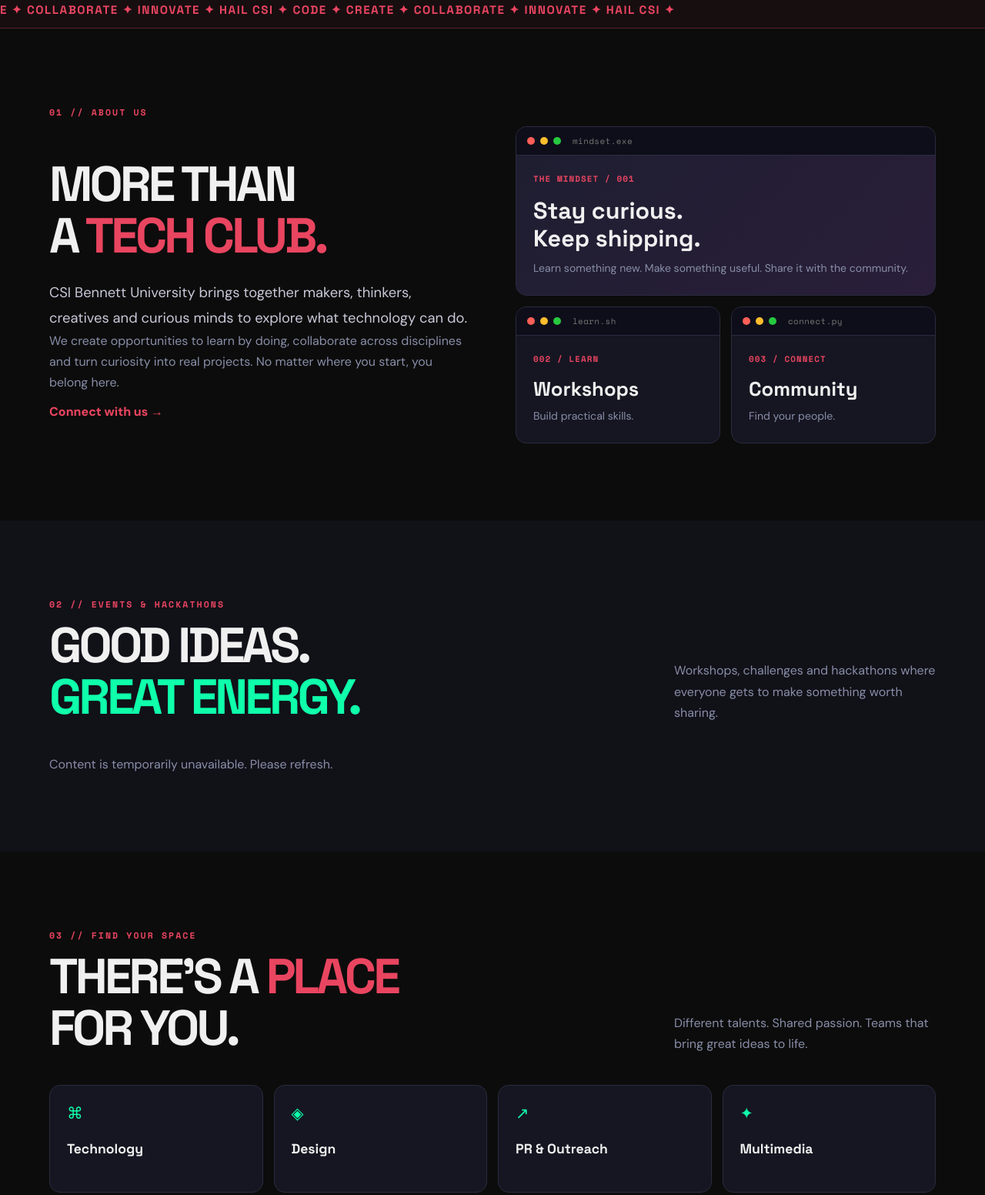
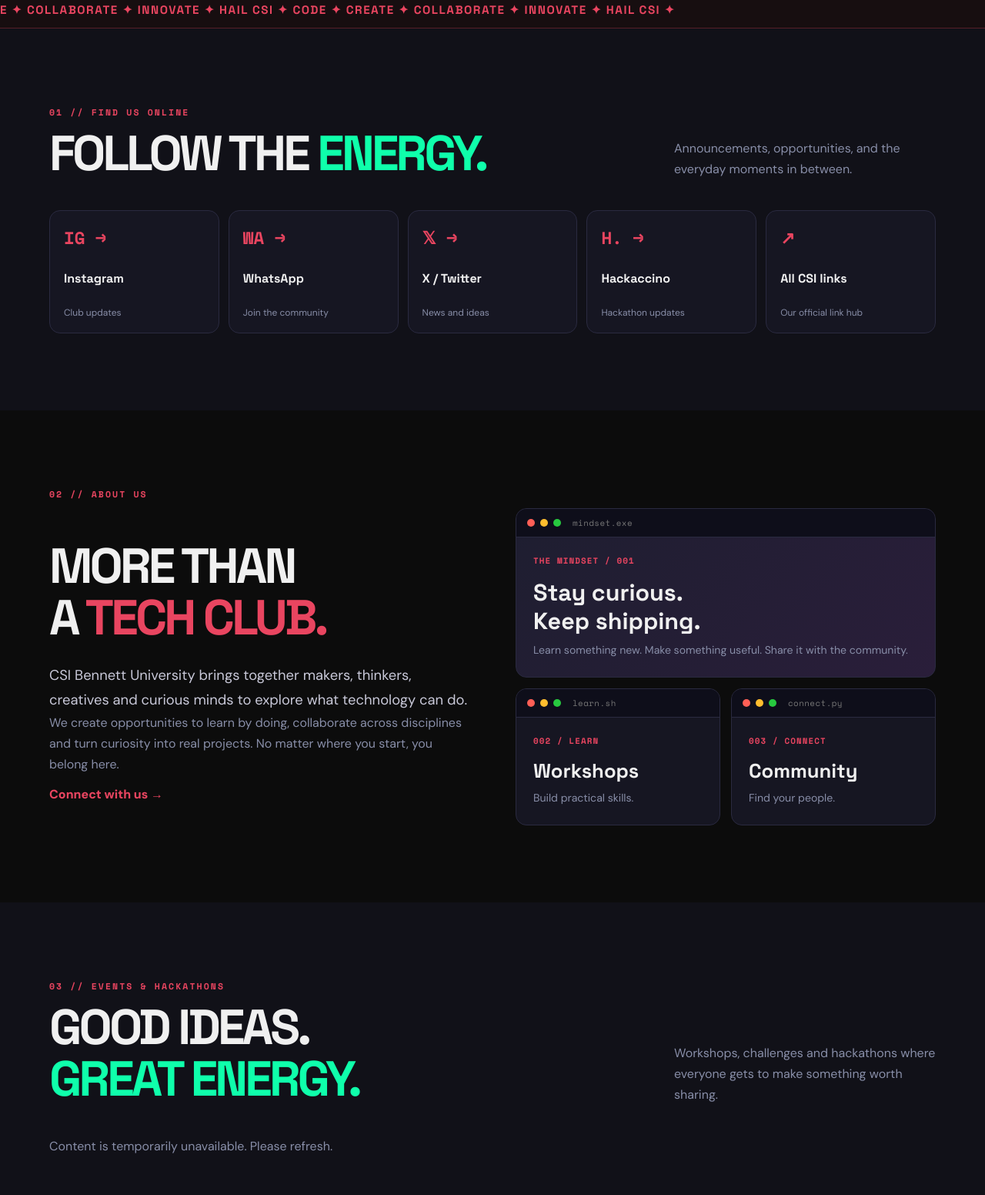
Before and after one commit to manik19011-gif/CSI, a website: page public/index.html in a window 1280 px wide. Shown: the part 889-2441 px from the top of the page at 77% size. Drawn offline with nearby package versions, Linux system fonts and the light colour scheme; no server answers.

Commit message:
feat: move Socials section first right after hero

```diff
--- a/public/index.html
+++ b/public/index.html
@@ -30,10 +30,10 @@
         <span class="hamburger"></span>
       </button>
       <div class="nav-links" id="nav-links">
+        <a href="#connect">Socials</a>
         <a href="#about">About</a>
         <a href="#events">Events</a>
         <a href="#domains">Domains</a>
-        <a href="#connect">Socials</a>
       </div>
     </nav>
   </header>
@@ -108,10 +108,27 @@
       </div>
     </div>
 
+    <!-- Socials -->
+    <section class="section section-dark" id="connect">
+      <div class="wrap">
+        <div class="section-header animate-in">
+          <div><div class="section-label">01 // FIND US ONLINE</div><h2>FOLLOW THE <span class="accent-secondary">ENERGY.</span></h2></div>
+          <p class="muted">Announcements, opportunities, and the everyday moments in between.</p>
+        </div>
+        <div class="social-grid animate-in">
+          <a href="https://www.instagram.com/csi.bu" target="_blank" rel="noopener noreferrer" class="social-card"><span class="social-icon">IG →</span><strong>Instagram</strong><small>Club updates</small></a>
+          <a href="https://chat.whatsapp.com/Ku4c8jpl6eR2ikejQQCvCA" target="_blank" rel="noopener noreferrer" class="social-card"><span class="social-icon">WA →</span><strong>WhatsApp</strong><small>Join the community</small></a>
+          <a href="https://x.com/csi_bu" target="_blank" rel="noopener noreferrer" class="social-card"><span class="social-icon">𝕏 →</span><strong>X / Twitter</strong><small>News and ideas</small></a>
+          <a href="https://www.instagram.com/hackaccino/" target="_blank" rel="noopener noreferrer" class="social-card"><span class="social-icon">H. →</span><strong>Hackaccino</strong><small>Hackathon updates</small></a>
+          <a href="https://linktr.ee/kushwahaaadi007" target="_blank" rel="noopener noreferrer" class="social-card"><span class="social-icon">↗</span><strong>All CSI links</strong><small>Our official link hub</small></a>
+        </div>
+      </div>
+    </section>
+
     <!-- About -->
     <section class="section" id="about">
       <div class="wrap">
-        <div class="section-label animate-in">01 // ABOUT US</div>
+        <div class="section-label animate-in">02 // ABOUT US</div>
         <div class="about-layout">
           <div class="about-text animate-in">
             <h2>MORE THAN<br>A <span class="accent">TECH CLUB.</span></h2>
@@ -147,7 +164,7 @@
     <section class="section section-dark" id="events">
       <div class="wrap">
         <div class="section-header animate-in">
-          <div><div class="section-label">02 // EVENTS &amp; HACKATHONS</div><h2>GOOD IDEAS.<br><span class="accent-secondary">GREAT ENERGY.</span></h2></div>
+          <div><div class="section-label">03 // EVENTS &amp; HACKATHONS</div><h2>GOOD IDEAS.<br><span class="accent-secondary">GREAT ENERGY.</span></h2></div>
           <p class="muted">Workshops, challenges and hackathons where everyone gets to make something worth sharing.</p>
         </div>
         <div class="cards three" id="events-list" aria-live="polite"><p class="loading">Loading events…</p></div>
@@ -158,7 +175,7 @@
     <section class="section" id="domains">
       <div class="wrap">
         <div class="section-header animate-in">
-          <div><div class="section-label">03 // FIND YOUR SPACE</div><h2>THERE'S A <span class="accent">PLACE</span><br>FOR YOU.</h2></div>
+          <div><div class="section-label">04 // FIND YOUR SPACE</div><h2>THERE'S A <span class="accent">PLACE</span><br>FOR YOU.</h2></div>
           <p class="muted">Different talents. Shared passion. Teams that bring great ideas to life.</p>
         </div>
         <div class="domain-grid animate-in">
@@ -170,23 +187,6 @@
           <div class="domain-card"><span class="domain-icon">◎</span><strong>Management</strong></div>
           <div class="domain-card"><span class="domain-icon">✎</span><strong>Content</strong></div>
           <div class="domain-card"><span class="domain-icon">⇄</span><strong>Sponsorship</strong></div>
-        </div>
-      </div>
-    </section>
-
-    <!-- Socials -->
-    <section class="section section-dark" id="connect">
-      <div class="wrap">
-        <div class="section-header animate-in">
-          <div><div class="section-label">04 // FIND US ONLINE</div><h2>FOLLOW THE <span class="accent-secondary">ENERGY.</span></h2></div>
-          <p class="muted">Announcements, opportunities, and the everyday moments in between.</p>
-        </div>
-        <div class="social-grid animate-in">
-          <a href="https://www.instagram.com/csi.bu" target="_blank" rel="noopener noreferrer" class="social-card"><span class="social-icon">IG →</span><strong>Instagram</strong><small>Club updates</small></a>
-          <a href="https://chat.whatsapp.com/Ku4c8jpl6eR2ikejQQCvCA" target="_blank" rel="noopener noreferrer" class="social-card"><span class="social-icon">WA →</span><strong>WhatsApp</strong><small>Join the community</small></a>
-          <a href="https://x.com/csi_bu" target="_blank" rel="noopener noreferrer" class="social-card"><span class="social-icon">𝕏 →</span><strong>X / Twitter</strong><small>News and ideas</small></a>
-          <a href="https://www.instagram.com/hackaccino/" target="_blank" rel="noopener noreferrer" class="social-card"><span class="social-icon">H. →</span><strong>Hackaccino</strong><small>Hackathon updates</small></a>
-          <a href="https://linktr.ee/kushwahaaadi007" target="_blank" rel="noopener noreferrer" class="social-card"><span class="social-icon">↗</span><strong>All CSI links</strong><small>Our official link hub</small></a>
         </div>
       </div>
     </section>
```
